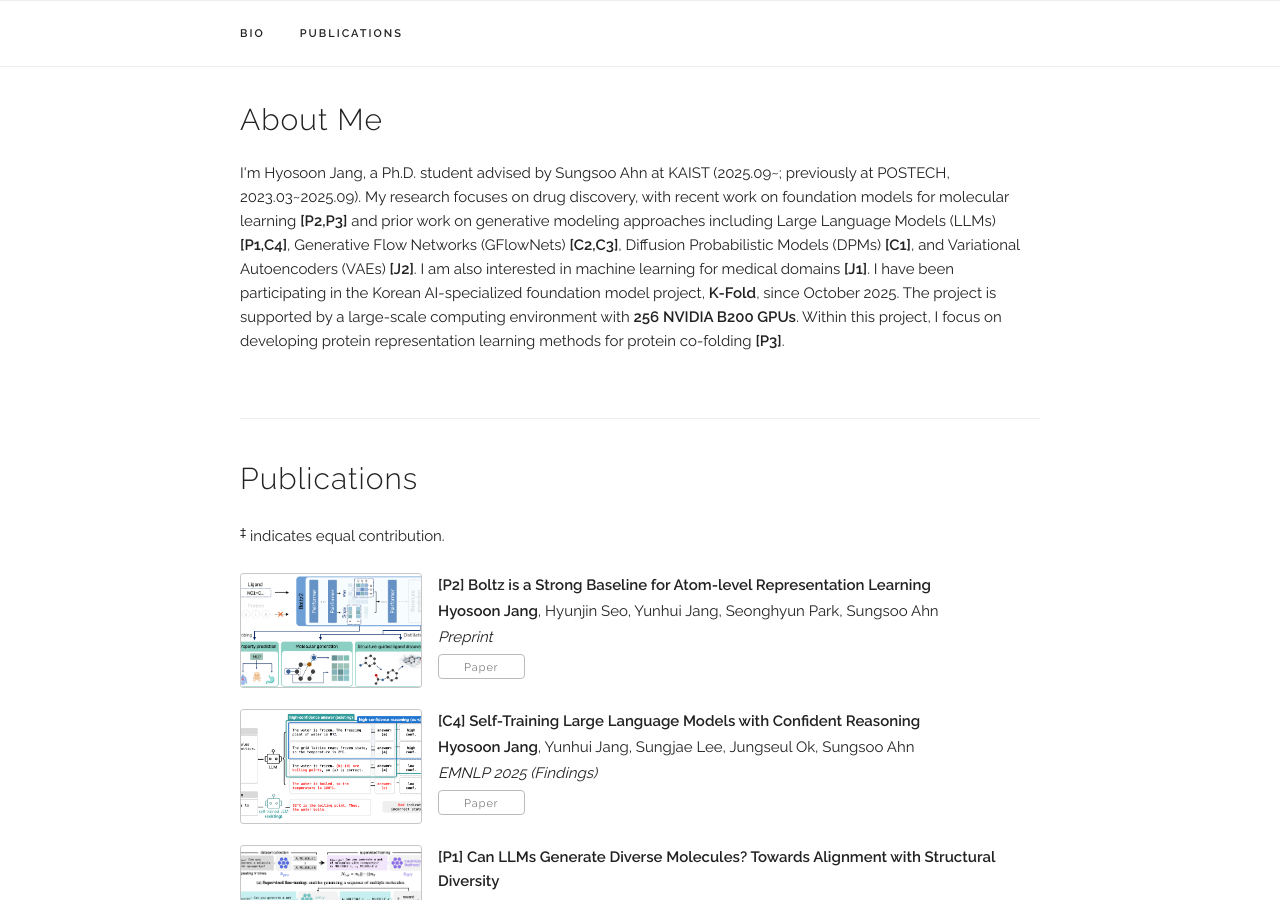
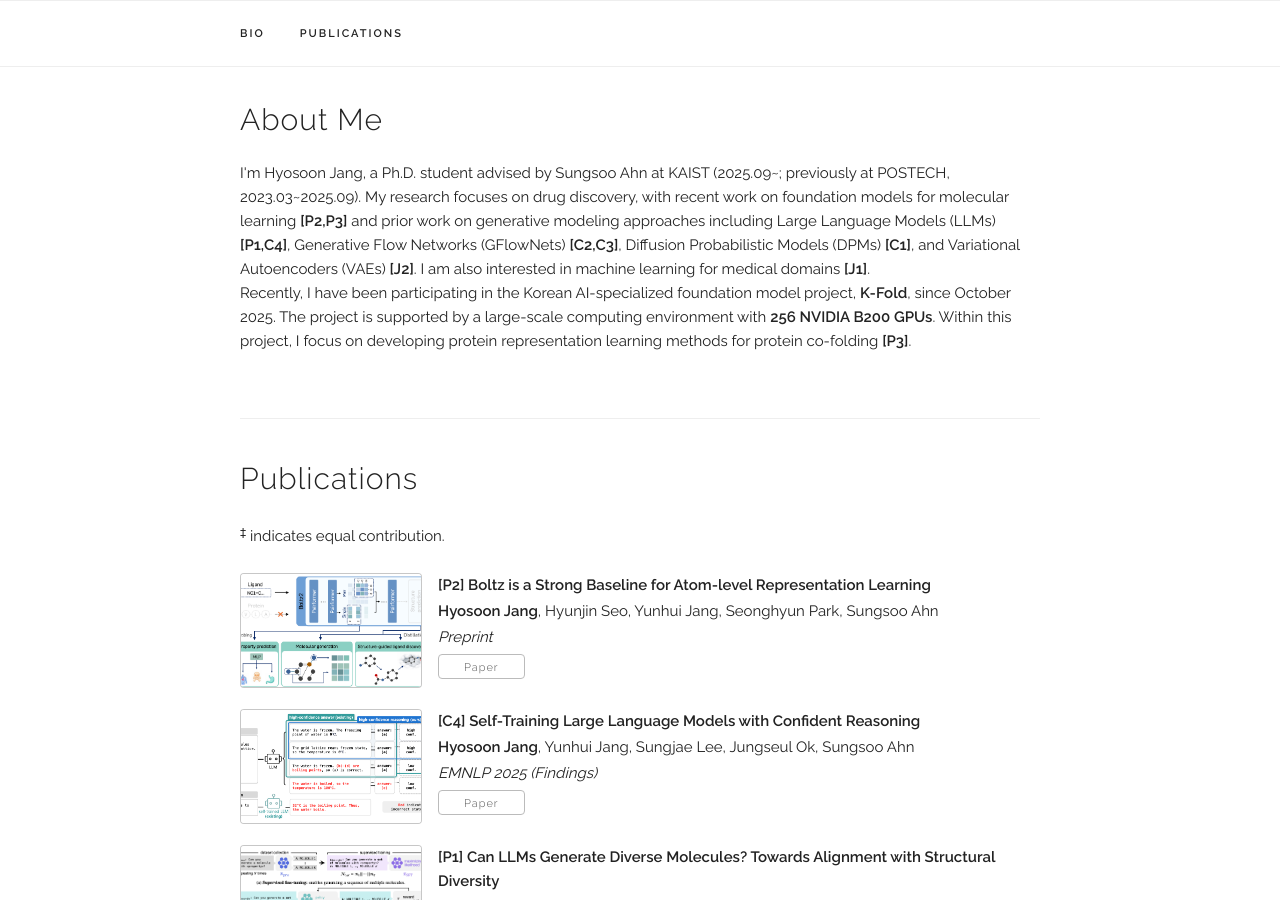
Before and after one commit to hsjang0/hsjang, a Jekyll site: the page built from index.html, in a window 1280 px wide and 900 px high, scrolled down 307 px. Built offline with Jekyll 4.4.1, drawn with Linux system fonts in a browser that asks for light colours; some web fonts are replaced.

Commit message:
Update index.html

```diff
--- a/index.html
+++ b/index.html
@@ -6,8 +6,8 @@ title: Home
 <div class="docs-section" id="bio">
   <h4>About Me</h4>
   I'm Hyosoon Jang, a Ph.D. student advised by Sungsoo Ahn at KAIST (2025.09~; previously at POSTECH, 2023.03~2025.09). My research focuses on drug discovery, with recent work on foundation models for molecular learning <b>[P2,P3]</b> and prior work on generative modeling approaches including Large Language Models (LLMs) <b>[P1,C4]</b>, Generative Flow Networks (GFlowNets) <b>[C2,C3]</b>, Diffusion Probabilistic Models (DPMs) <b>[C1]</b>, and Variational Autoencoders (VAEs) <b>[J2]</b>. I am also interested in machine learning for medical domains <b>[J1]</b>.
-
-  I have been participating in the Korean AI-specialized foundation model project, <b>K-Fold</b>, since October 2025. The project is supported by a large-scale computing environment with <b>256 NVIDIA B200 GPUs</b>. Within this project, I focus on developing protein representation learning methods for protein co-folding <b>[P3]</b>.
+  <p>
+  Recently, I have been participating in the Korean AI-specialized foundation model project, <b>K-Fold</b>, since October 2025. The project is supported by a large-scale computing environment with <b>256 NVIDIA B200 GPUs</b>. Within this project, I focus on developing protein representation learning methods for protein co-folding <b>[P3]</b>.
   <p> </p>
 </div>
 
```
